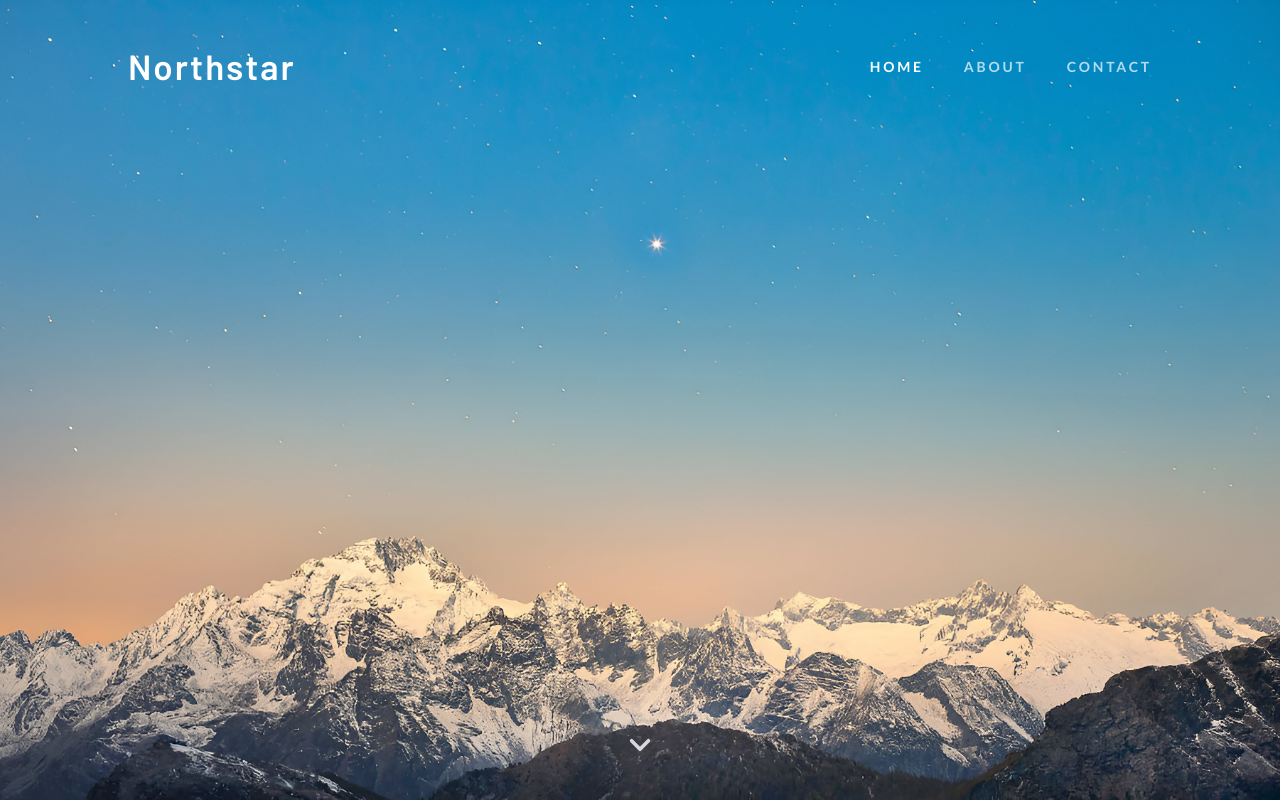
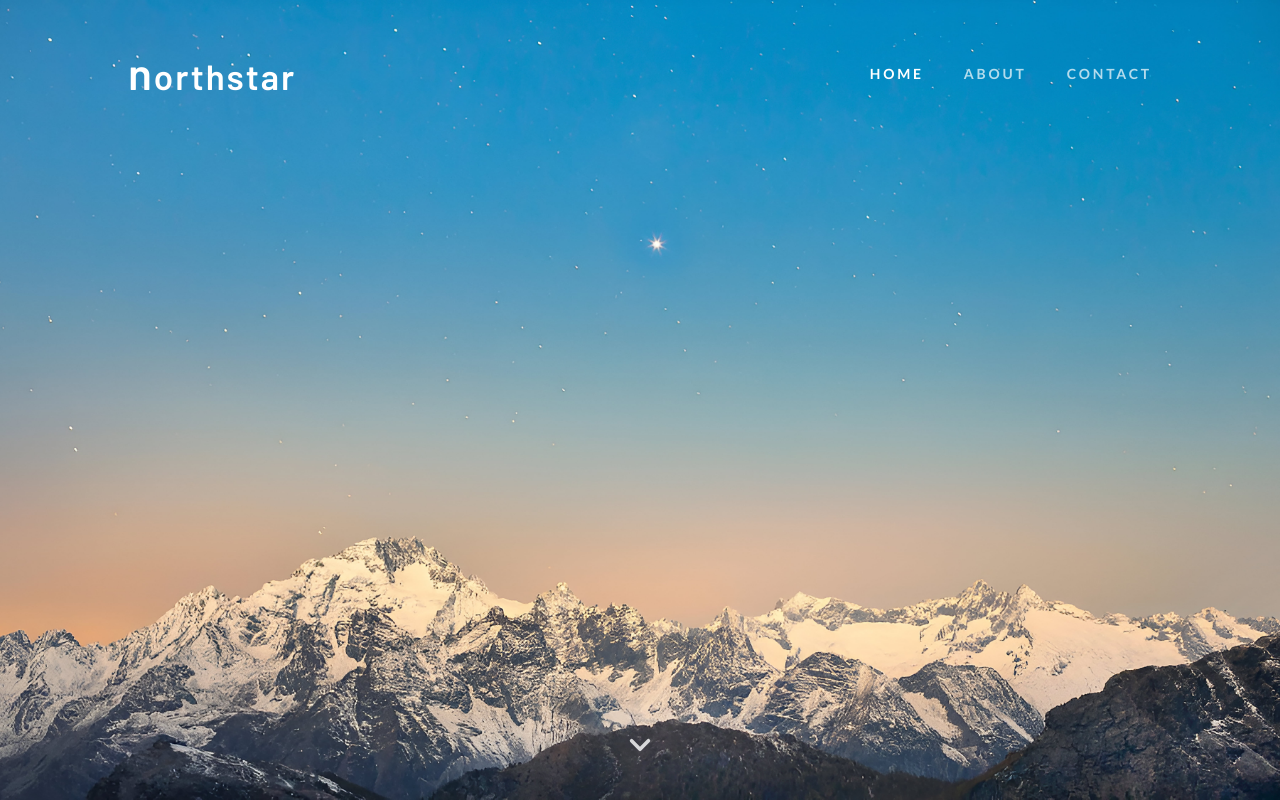
Before and after one commit to shikubro90/northstart, a Next.js app: page / in a window 1280 px wide. Built offline with nearby package versions, Linux system fonts and the light colour scheme.

Commit message:
Refine logo n size to 44px

```diff
--- a/app/components/Navigation.jsx
+++ b/app/components/Navigation.jsx
@@ -34,7 +34,7 @@ export default function Navigation() {
     <nav className="fixed top-0 left-0 right-0 z-20 px-6 md:px-12 py-2 flex justify-between items-center">
       {/* Logo */}
       <div className="text-white font-semibold tracking-[0.12em] flex items-baseline" style={{ fontFamily: "var(--font-brix, 'DM Sans', sans-serif)" }}>
-        <span style={{ fontSize: "35px" }}>N</span>
+        <span style={{ fontSize: "44px" }}>n</span>
         <span style={{ fontSize: "35px" }}>orthstar</span>
       </div>
 
--- a/app/components/Slider.jsx
+++ b/app/components/Slider.jsx
@@ -253,7 +253,7 @@ export default function Slider() {
         style={{ paddingLeft: "max(3rem, 10vw)", paddingRight: "max(3rem, 10vw)" }}
       >
         <div className="text-white font-semibold tracking-[0.12em] flex items-baseline pointer-events-auto" style={{ fontFamily: "var(--font-brix, 'DM Sans', sans-serif)" }}>
-          <span style={{ fontSize: "35px" }}>N</span>
+          <span style={{ fontSize: "44px" }}>n</span>
           <span style={{ fontSize: "35px" }}>orthstar</span>
         </div>
 
```
